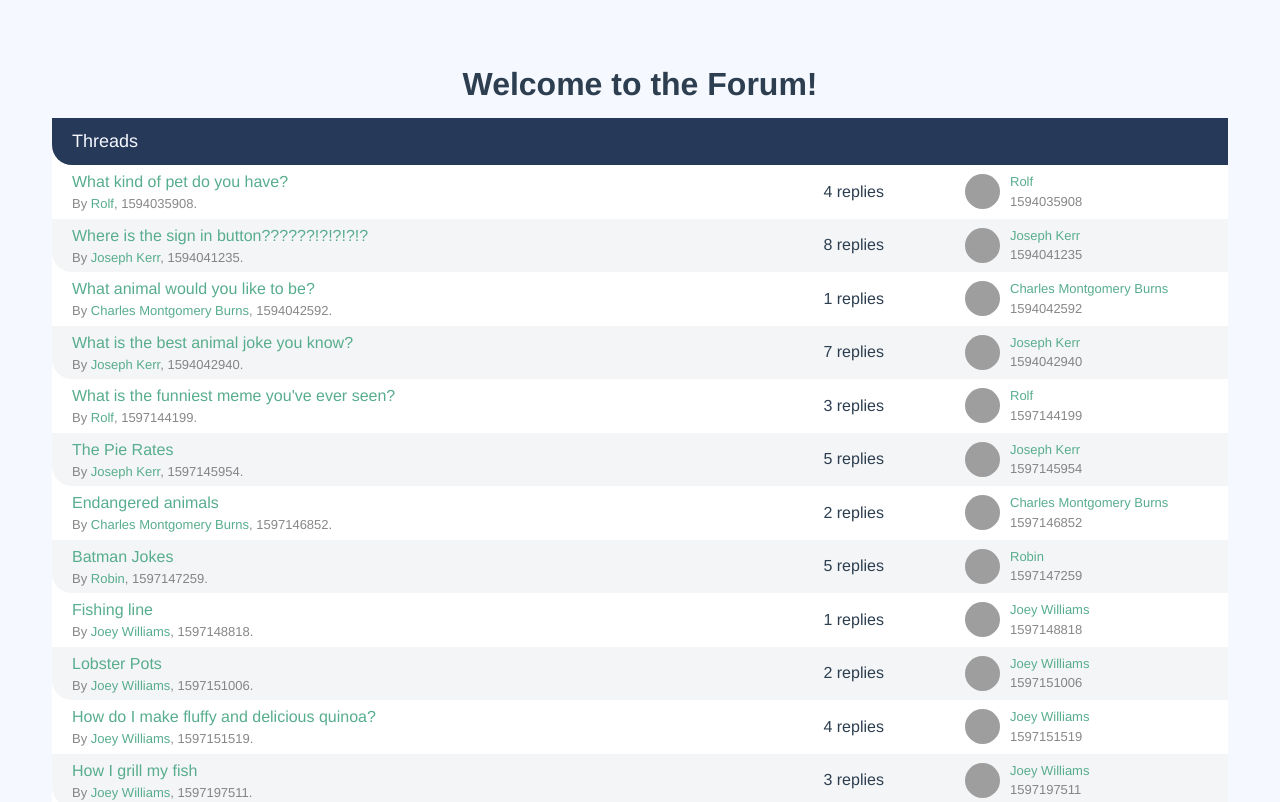
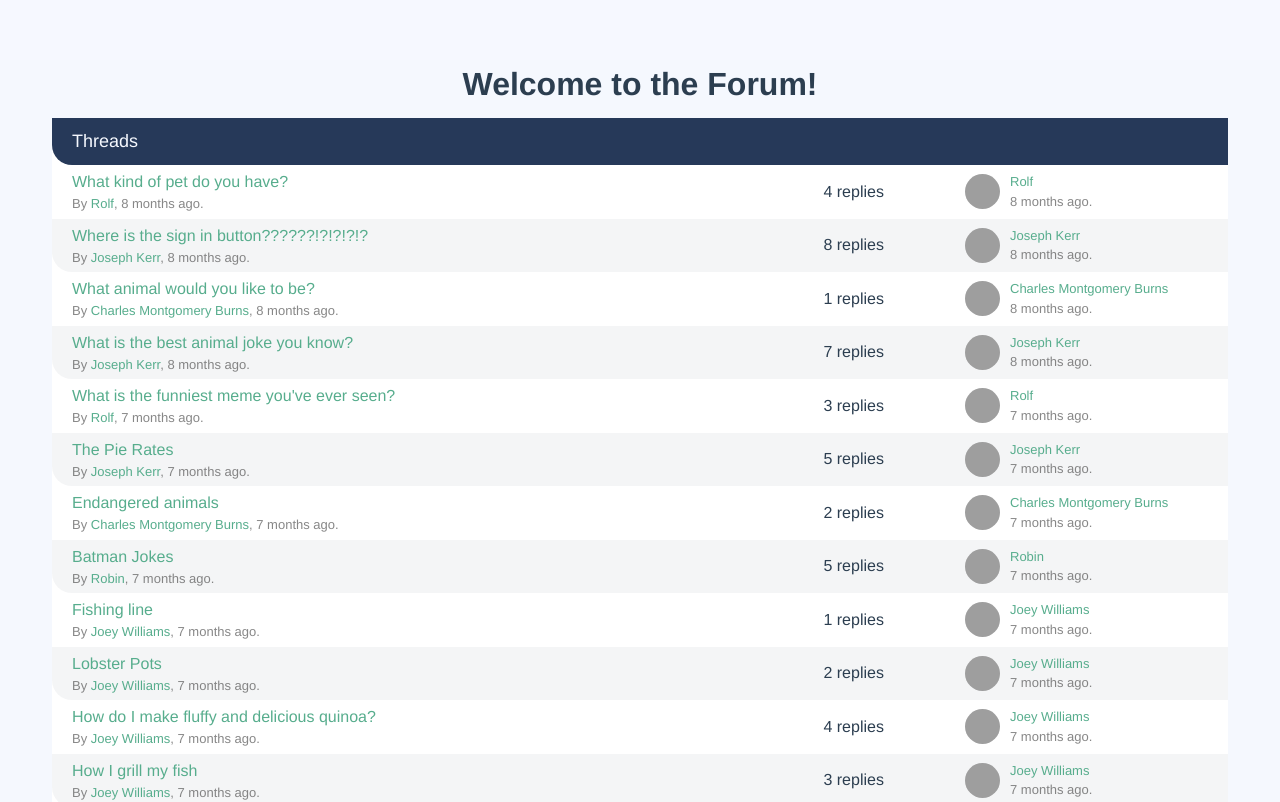
Before and after one commit to philreynolds/vueschool-masterclass, a Vue app: page / in a window 1280 px wide. Shown: the top 802 px of the page. Built offline with nearby package versions, Linux system fonts and the light colour scheme; grey boxes are pictures that could not be loaded.

Commit message:
Completed Lesson 25 - Base Components.

```diff
--- /dev/null
+++ b/src/components/AppDate.vue
@@ -0,0 +1,36 @@
+<template>
+  <span :title="humanFriendlyDate()">
+    {{ diffForHumans() }}
+  </span>
+</template>
+
+<script>
+// Import DayJS
+import dayjs from 'dayjs'
+import relativetime from 'dayjs/plugin/relativeTime'
+import localizedDate from 'dayjs/plugin/localizedFormat'
+dayjs.extend(relativetime)
+dayjs.extend(localizedDate)
+
+export default {
+  name: 'AppDate',
+  props: {
+    timestamp: {
+      required: true,
+      type: Number
+    }
+  },
+  methods: {
+    diffForHumans () {
+      return dayjs.unix(this.timestamp).fromNow()
+    },
+    humanFriendlyDate () {
+      return dayjs.unix(this.timestamp).format('llll')
+    }
+  }
+}
+</script>
+
+<style scoped>
+
+</style>
--- a/src/components/PostList.vue
+++ b/src/components/PostList.vue
@@ -16,11 +16,8 @@
           <p>{{ post.text }}</p>
         </div>
       </div>
-      <div
-        class="post-date text-faded"
-        :title="humanFriendlyDate(post.publishedAt)"
-      >
-        {{ diffForHumans(post.publishedAt) }}
+      <div class="post-date text-faded">
+        <AppDate :timestamp="post.publishedAt"></AppDate>
       </div>
     </div>
   </div>
@@ -29,13 +26,7 @@
 <script>
 // Import temp sourceData as temp data during local development.
 import sourceData from '@/data.json'
-
-// Import DayJS
-import dayjs from 'dayjs'
-import relativetime from 'dayjs/plugin/relativeTime'
-import localizedDate from 'dayjs/plugin/localizedFormat'
-dayjs.extend(relativetime)
-dayjs.extend(localizedDate)
+import AppDate from '@/components/AppDate'
 
 export default {
   name: 'PostList',
@@ -45,6 +36,9 @@
       type: Array
     }
   },
+  components: {
+    AppDate
+  },
   data () {
     return {
       users: sourceData.users
@@ -53,12 +47,6 @@
   methods: {
     userById (userId) {
       return this.users.find(u => u.id === userId)
-    },
-    diffForHumans (timeStamp) {
-      return dayjs.unix(timeStamp).fromNow()
-    },
-    humanFriendlyDate (timestamp) {
-      return dayjs.unix(timestamp).format('llll')
     }
   }
 }
--- a/src/components/ThreadList.vue
+++ b/src/components/ThreadList.vue
@@ -19,7 +19,9 @@
             >{{thread.title}}</router-link>
           </p>
           <p class="text-faded text-xsmall">
-            By <a href="#">{{ userById (thread.userId).name }}</a>, {{ thread.publishedAt }}.
+            By
+            <a href="#">{{ userById (thread.userId).name }}</a>,
+            <AppDate :timestamp="thread.publishedAt"></AppDate>.
           </p>
         </div>
 
@@ -34,7 +36,9 @@
             <p class="text-xsmall">
               <a href="#">{{ userById (thread.userId).name }}</a>
             </p>
-            <p class="text-xsmall text-faded">{{ thread.publishedAt }}</p>
+            <p class="text-xsmall text-faded">
+              <AppDate :timestamp="thread.publishedAt"></AppDate>.
+            </p>
           </div>
         </div>
       </div>
@@ -48,6 +52,7 @@
 <script>
 
 import sourceData from '@/data.json'
+import AppDate from '@/components/AppDate'
 
 export default {
   name: 'ThreadList',
@@ -56,6 +61,9 @@
       required: true,
       type: Array
     }
+  },
+  components: {
+    AppDate
   },
   data () {
     return {
```
